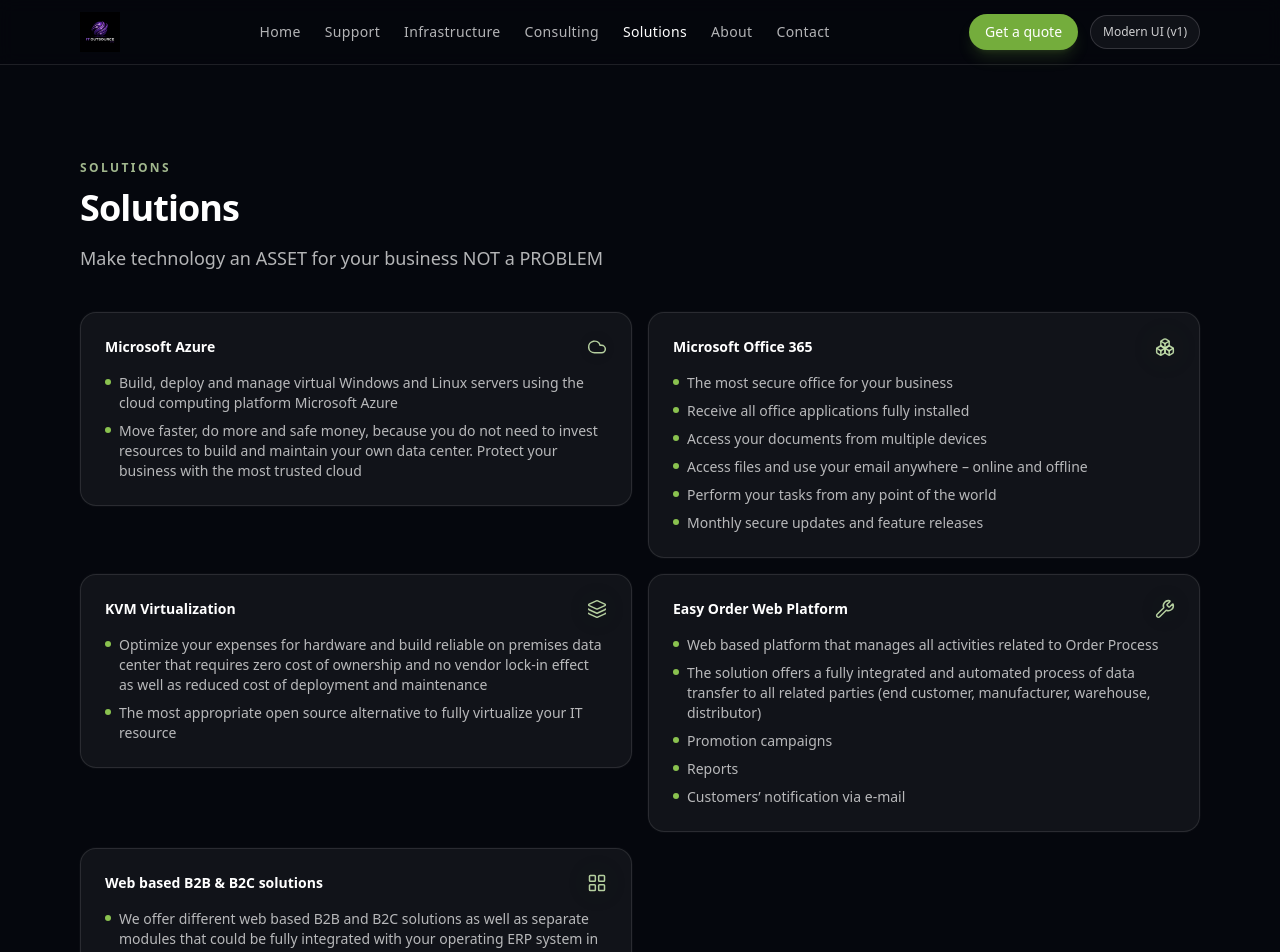
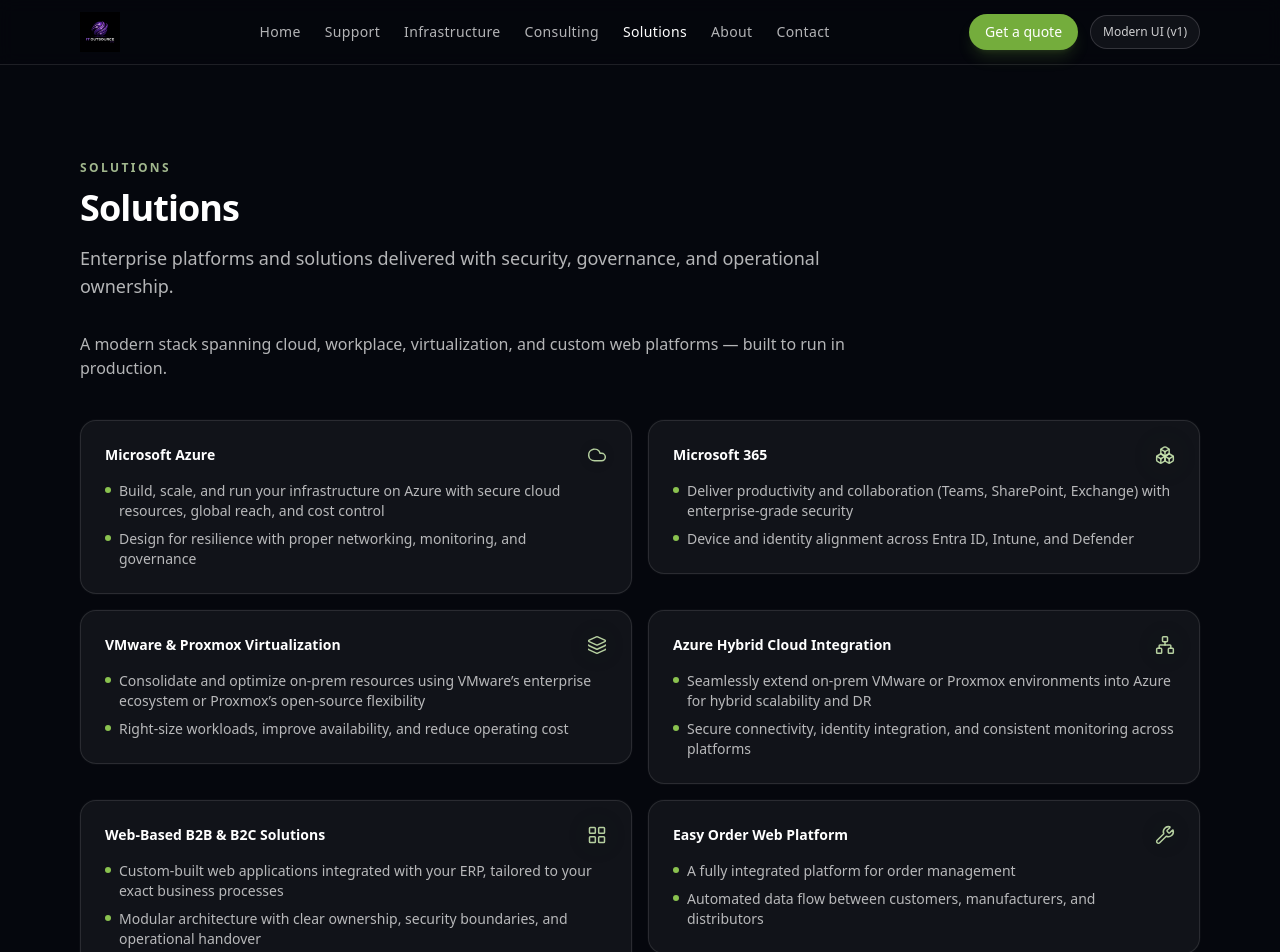
Before and after one commit to gushterovstefan/itosite, a React (Vite) app in the folder website/: page /solutions in a window 1280 px wide. Shown: the top 952 px of the page. Built offline with nearby package versions, Linux system fonts and the light colour scheme.

Commit message:
Solutions: rewrite in enterprise consulting-style; expand stack

```diff
--- a/website/src/content/en.js
+++ b/website/src/content/en.js
@@ -347,48 +347,58 @@
   },
   solutions: {
     title: 'Solutions',
-    intro: 'Make technology an ASSET for your business NOT a PROBLEM',
-    items: [
+    lead:
+      'Enterprise platforms and solutions delivered with security, governance, and operational ownership.',
+    subline:
+      'A modern stack spanning cloud, workplace, virtualization, and custom web platforms — built to run in production.',
+
+    cards: [
       {
-        h: 'Microsoft Azure',
+        title: 'Microsoft Azure',
+        icon: 'cloud',
         bullets: [
-          'Build, deploy and manage virtual Windows and Linux servers using the cloud computing platform Microsoft Azure',
-          'Move faster, do more and safe money, because you do not need to invest resources to build and maintain your own data center. Protect your business with the most trusted cloud'
+          'Build, scale, and run your infrastructure on Azure with secure cloud resources, global reach, and cost control',
+          'Design for resilience with proper networking, monitoring, and governance'
         ]
       },
       {
-        h: 'Microsoft Office 365',
+        title: 'Microsoft 365',
+        icon: 'platform',
         bullets: [
-          'The most secure office for your business',
-          'Receive all office applications fully installed',
-          'Access your documents from multiple devices',
-          'Access files and use your email anywhere – online and offline',
-          'Perform your tasks from any point of the world',
-          'Monthly secure updates and feature releases'
+          'Deliver productivity and collaboration (Teams, SharePoint, Exchange) with enterprise-grade security',
+          'Device and identity alignment across Entra ID, Intune, and Defender'
         ]
       },
       {
-        h: 'KVM Virtualization',
+        title: 'VMware & Proxmox Virtualization',
+        icon: 'virtualization',
         bullets: [
-          'Optimize your expenses for hardware and build reliable on premises data center that requires zero cost of ownership and no vendor lock-in effect as well as reduced cost of deployment and maintenance',
-          'The most appropriate open source alternative to fully virtualize your IT resource'
+          'Consolidate and optimize on-prem resources using VMware’s enterprise ecosystem or Proxmox’s open-source flexibility',
+          'Right-size workloads, improve availability, and reduce operating cost'
         ]
       },
       {
-        h: 'Easy Order Web Platform',
+        title: 'Azure Hybrid Cloud Integration',
+        icon: 'infrastructure',
         bullets: [
-          'Web based platform that manages all activities related to Order Process',
-          'The solution offers a fully integrated and automated process of data transfer to all related parties (end customer, manufacturer, warehouse, distributor)',
-          'Promotion campaigns',
-          'Reports',
-          'Customers’ notification via e-mail'
+          'Seamlessly extend on-prem VMware or Proxmox environments into Azure for hybrid scalability and DR',
+          'Secure connectivity, identity integration, and consistent monitoring across platforms'
         ]
       },
       {
-        h: 'Web based B2B & B2C solutions',
+        title: 'Web-Based B2B & B2C Solutions',
+        icon: 'web',
         bullets: [
-          'We offer different web based B2B and B2C solutions as well as separate modules that could be fully integrated with your operating ERP system in order to optimize different business processes',
-          'We develop specific solutions that correspond to your exact business needs'
+          'Custom-built web applications integrated with your ERP, tailored to your exact business processes',
+          'Modular architecture with clear ownership, security boundaries, and operational handover'
+        ]
+      },
+      {
+        title: 'Easy Order Web Platform',
+        icon: 'tools',
+        bullets: [
+          'A fully integrated platform for order management',
+          'Automated data flow between customers, manufacturers, and distributors'
         ]
       }
     ]
--- a/website/src/pages/Solutions.jsx
+++ b/website/src/pages/Solutions.jsx
@@ -2,32 +2,24 @@
 import { Card, BulletList } from '../components/Cards.jsx'
 import { Icon, icons } from '../components/Icons.jsx'
 import { contentEN } from '../content/en.js'
-
-const iconFor = (title) => {
-  const t = title.toLowerCase()
-  if (t.includes('azure')) return icons.cloud
-  if (t.includes('office')) return icons.platform
-  if (t.includes('kvm') || t.includes('virtual')) return icons.virtualization
-  if (t.includes('easy order')) return icons.tools
-  if (t.includes('b2b') || t.includes('b2c') || t.includes('web')) return icons.web
-  return icons.tools
-}
 
 export default function Solutions() {
   const c = contentEN.solutions
 
   return (
     <div>
-      <Section eyebrow="Solutions" title={c.title} lead={c.intro}>
-        <div className="grid gap-4 md:grid-cols-2">
-          {c.items.map((s, i) => (
-            <Card key={s.h} revealDelay={0.04 + i * 0.04}>
+      <Section eyebrow="Solutions" title={c.title} lead={c.lead}>
+        <p className="-mt-2 max-w-3xl text-sm text-white/70 md:text-base">{c.subline}</p>
+
+        <div className="mt-10 grid gap-4 lg:grid-cols-2">
+          {c.cards.map((card, i) => (
+            <Card key={card.title} revealDelay={0.04 + i * 0.04}>
               <div className="flex items-start justify-between gap-4">
-                <div className="text-sm font-semibold">{s.h}</div>
-                <Icon as={iconFor(s.h)} />
+                <div className="text-sm font-semibold">{card.title}</div>
+                <Icon as={icons[card.icon] ?? icons.platform} />
               </div>
               <div className="mt-4">
-                <BulletList items={s.bullets} />
+                <BulletList items={card.bullets} />
               </div>
             </Card>
           ))}
```
